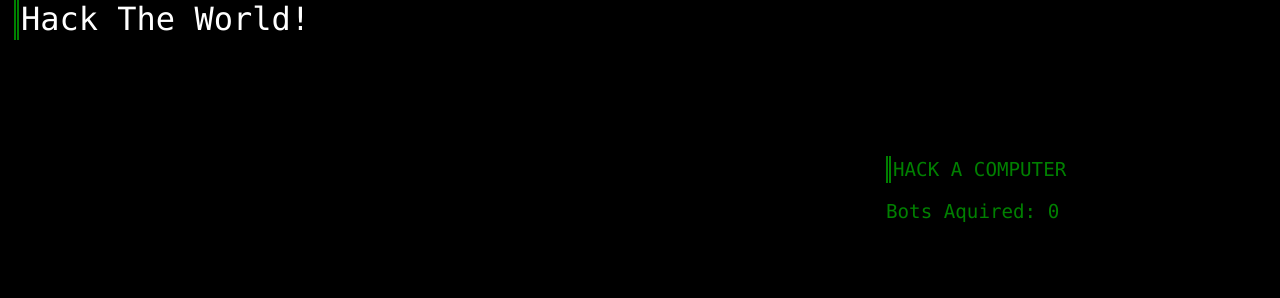
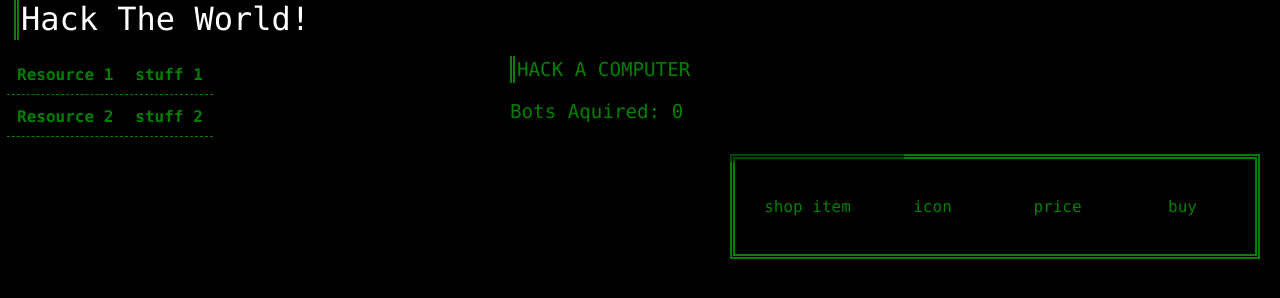
Before and after one commit to CanopusFalling/Hack-Cambridge-2020-Project, a plain HTML site: page index.html in a window 1280 px wide. Drawn offline with Linux system fonts and the light colour scheme.

Commit message:
flexbox for shop

```diff
--- a/css/styles.css
+++ b/css/styles.css
@@ -26,15 +26,15 @@
     */
 
     section#centre-console{
+        position: absolute;
         width: 30%;
         padding: 20px 10px;
-        margin: 100px auto;
+        margin-left: 500px;
         font-size: 1.2em;
         text-align: left;
         /*border-radius: 100%;*/
         color:green;
         background-color: rgba(0, 0, 0, 0.45);
-        float: right;
     }
 
     section#centre-console:hover{
@@ -71,20 +71,43 @@
         float: left;
         padding: 25px 5px;
         width: 350px;
-
     }
 
+
     table, th, td {
-        border-style: none none double none;
-        border-color: green;
         color: green;
         overflow-x: auto;
+        margin: 15px 5px;
     }
 
     th, td {
+        border-style: none none dashed none;
+        border-color: green;
+        border-width: thin;
         height: 20px;
         text-align: left;
-        padding: 5px;
+        padding: 10px;
+    }
+
+    .flex-container {
+        display: flex;
+        flex-direction: wrap;
+        border-color: green;
+        border-style: double;
+        border-width: thick;
+        padding: 10px 10px;
+        margin-right: 20px;
+        width: 500px;
+        float: right;
+    }
+
+    .flex-container > div {
+        /* background-color: white; */
+        color: green;
+        width: 100px;
+        margin: auto;
+        text-align: center;
+        line-height: 75px;
     }
 
     /* Stop selection on the double click */
--- a/index.html
+++ b/index.html
@@ -43,6 +43,24 @@
 
     </section>
 
+    <table>
+        <tr>
+            <th>Resource 1</th>
+            <th>stuff 1</th>
+        </tr>
+        <tr>
+            <th>Resource 2</th>
+            <th>stuff 2</th>
+        </tr>
+    </table>
+
+    <div class="flex-container" class="rightpanel">
+        <div>shop item</div>
+        <div>icon</div>
+        <div>price</div>
+        <div>buy</div>
+    </div>
+
 </body>
 
 </html>
```
Also changed, not shown: js/center.js (added).
